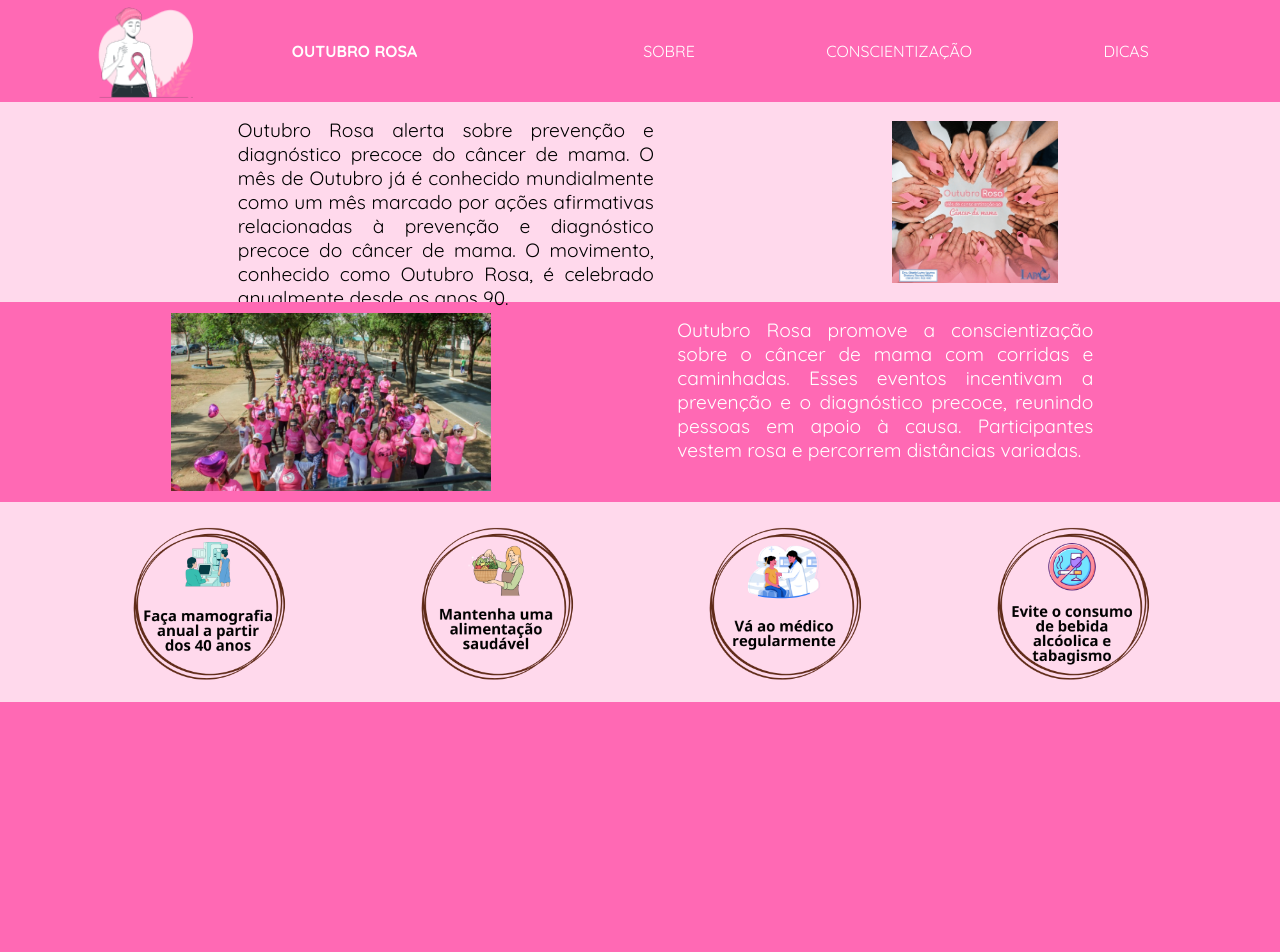
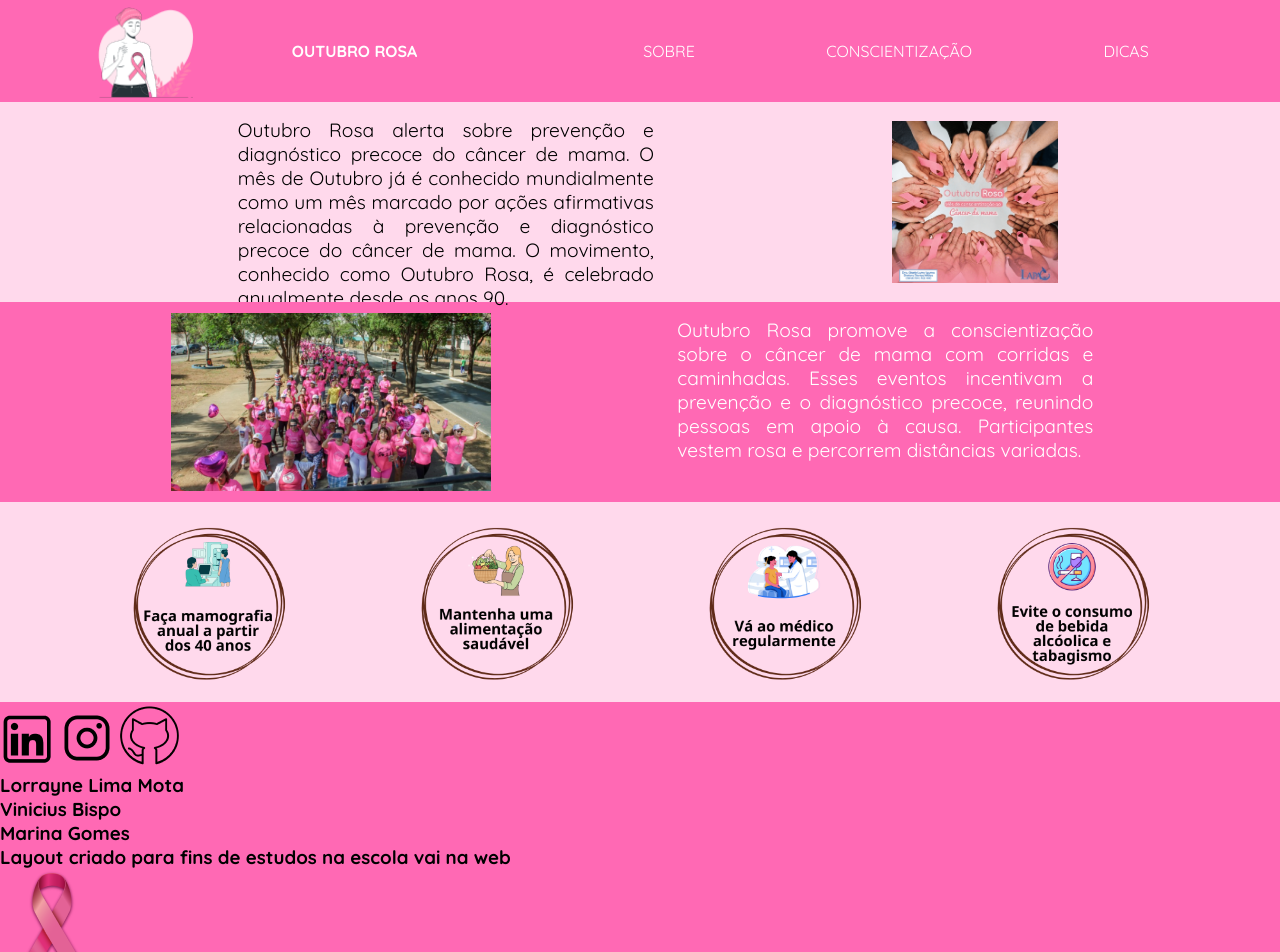
Before and after one commit to lolimamota/Aula-6, a React (Vite) app in the folder Project-01/: page / in a window 1280 px wide. Shown: the top 952 px of the page. Before the commit the page ends 800 px from the top, so only its background shows below. Built offline with nearby package versions, Linux system fonts and the light colour scheme.

Commit message:
FINISH: Structure Footer

```diff
--- a/Project-01/src/App.jsx
+++ b/Project-01/src/App.jsx
@@ -1,6 +1,7 @@
 import { useState } from 'react';
 import Header from './Components/Header/header.jsx';
 import Main from './Components/Main/Main.jsx';
+import Footer from './Components/Footer/Footer.jsx';
 
 
 export default function App() {
@@ -9,6 +10,7 @@ export default function App() {
    <>
    <Header/>
    <Main />
+   <Footer />
    </>
   )
 }
--- /dev/null
+++ b/Project-01/src/Components/Footer/Footer.jsx
@@ -0,0 +1,25 @@
+import React from 'react'
+
+import LinkedIn from './img/lkd.png';
+import Instagram from './img/inst.png';
+import Github from './img/git.png';
+import Laco from './img/laço.png';
+
+export default function Footer() {
+  return (
+    <footer>
+        <figure>
+            <img src={LinkedIn} alt="logo do Linkedin" />
+            <img src={Instagram} alt="logo do Instagram" />
+            <img src={Github} alt="logo do Github" />
+        </figure>
+        <h3>Lorrayne Lima Mota</h3>
+        <h3>Vinicius Bispo</h3>
+        <h3>Marina Gomes</h3>
+        <h3>Layout criado para fins de estudos na escola vai na web</h3>
+        <figure>
+            <img src={Laco} alt="Laço de fita rosa representando o mês da prevenção ao câncer de mama" />
+        </figure>
+    </footer>
+  )
+}
```
